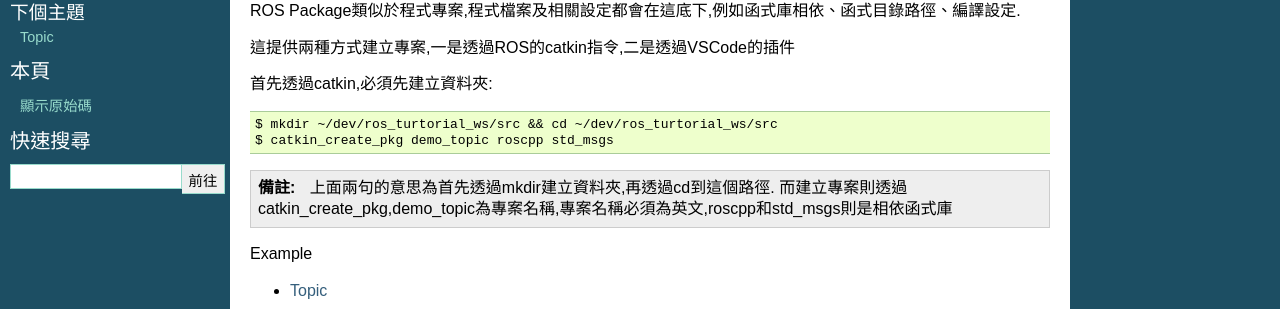
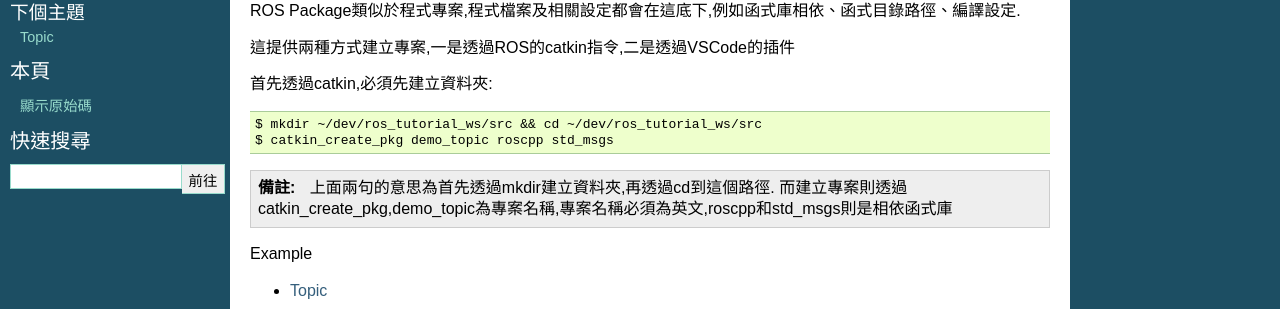
Before and after one commit to TKU-ME-Lab/ros_tutorial, a Sphinx documentation site: the page built from docs/source/tutorials/index.rst, in a window 1280 px wide. Shown: the part 192-501 px from the top of the page. Built offline with Sphinx 7.4.7, drawn with Linux system fonts in a browser that asks for light colours.

```diff
--- a/docs/source/tutorials/index.rst
+++ b/docs/source/tutorials/index.rst
@@ -5,13 +5,14 @@ ROS 基本範例
 
 Create Package
 --------------------
+
 ROS Package類似於程式專案,程式檔案及相關設定都會在這底下,例如函式庫相依、函式目錄路徑、編譯設定.
 
 這提供兩種方式建立專案,一是透過ROS的catkin指令,二是透過VSCode的插件
 
 首先透過catkin,必須先建立資料夾::
 
-  $ mkdir ~/dev/ros_turtorial_ws/src && cd ~/dev/ros_turtorial_ws/src
+  $ mkdir ~/dev/ros_tutorial_ws/src && cd ~/dev/ros_tutorial_ws/src
   $ catkin_create_pkg demo_topic roscpp std_msgs
 
 .. note::
--- a/docs/source/tutorials/topicexample.rst
+++ b/docs/source/tutorials/topicexample.rst
@@ -8,4 +8,4 @@ Topic為在ROS裡Node之間溝通最基礎的功能,而要構成透過Topic溝
 而這個範例將舉例一個Publisher,一個subscriber透過一個topic溝通
 
 假設已經透過
-:ref:`Create Package <tutorial/index:Create Package>`
+:ref:`Create package <tutorials/index>`
```
